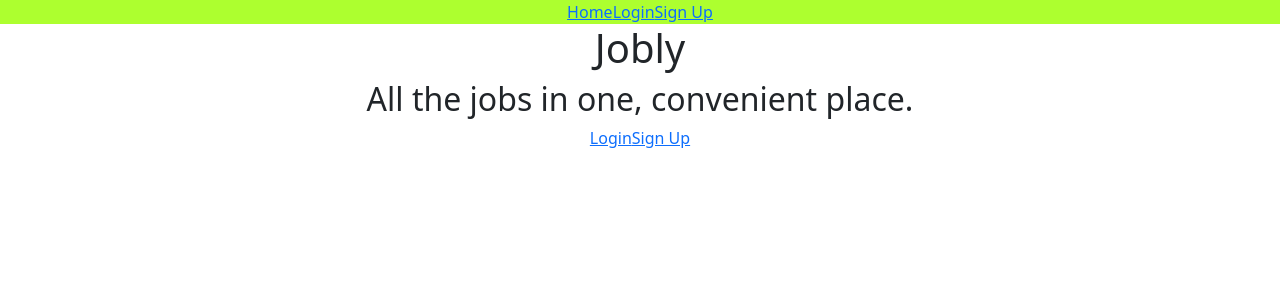
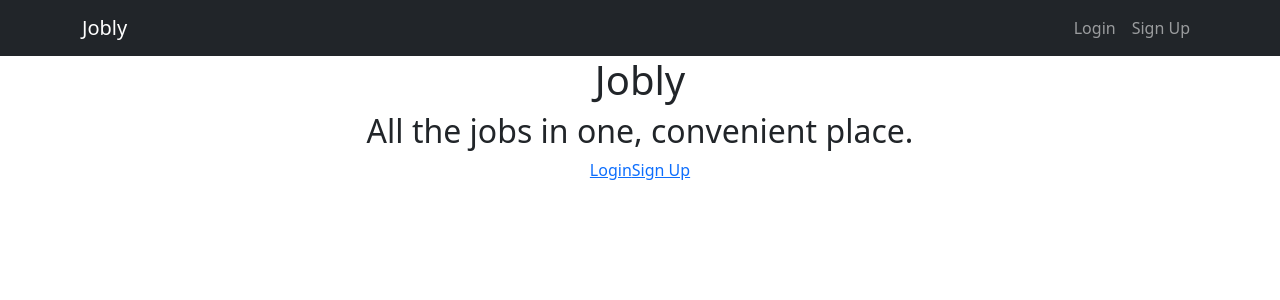
Before and after one commit to ChuckTheWebster/jobly-frontend, a React (Create React App) app: page / in a window 1280 px wide. Shown: the top 300 px of the page. Built offline with nearby package versions, Linux system fonts and the light colour scheme; no server answers.

Commit message:
add boostrap react buttons and nav bar

```diff
--- a/src/App.js
+++ b/src/App.js
@@ -1,5 +1,5 @@
 import "./App.css";
-import Nav from "./Nav";
+import JoblyNav from "./JoblyNav";
 import RoutesList from "./RoutesList";
 import { BrowserRouter } from "react-router-dom";
 import JoblyApi from "./helpers/api";
@@ -26,7 +26,7 @@ const LOCALSTORAGE_TOKEN_KEY = "jobly-token";
  *    -isLoggedIn: Boolean for whether a user is logged in
  * -token: user token
  *
- * App -> { Nav, RoutesList }
+ * App -> { JoblyNav, RoutesList }
  */
 
 function App() {
@@ -142,7 +142,7 @@ function App() {
     <div className="App">
       <userContext.Provider value={{ user, saveUserEdit }}>
         <BrowserRouter>
-          <Nav logout={logout} />
+          <JoblyNav logout={logout} />
           <RoutesList signup={signup} login={login} />
         </BrowserRouter>
       </userContext.Provider>
--- /dev/null
+++ b/src/JoblyNav.js
@@ -0,0 +1,75 @@
+import React, { useContext } from "react";
+import { NavLink } from "react-router-dom";
+import "./Nav.css";
+import Button from "react-bootstrap/Button";
+import Container from "react-bootstrap/Container";
+import Nav from "react-bootstrap/Nav";
+import Navbar from "react-bootstrap/Navbar";
+
+import userContext from "./userContext";
+
+/** Renders JoblyNav Bar Component
+ *
+ * Props:
+ * - logout: Function to log user out
+ *
+ * App -> JoblyNav
+ */
+function JoblyNav({ logout }) {
+  const { user } = useContext(userContext);
+
+  return (
+    <Navbar bg="dark" variant="dark">
+      <Container>
+        <Navbar.Brand href="/">Jobly</Navbar.Brand>
+        <Nav className="ms-auto">
+          {!user.isLoggedIn && (
+            <>
+              <Nav.Link href="/login">Login</Nav.Link>
+              <Nav.Link href="/signup">Sign Up</Nav.Link>
+            </>
+          )}
+
+          {user.isLoggedIn && (
+            <>
+              <Nav.Link href="/companies">Companies</Nav.Link>
+              <Nav.Link href="/jobs">Jobs</Nav.Link>
+              <Nav.Link href="/profile">Profile</Nav.Link>
+              <Button
+                onClick={logout}
+                variant="success"
+              >{`Logout: ${user.data.username} (${user.data.firstName})`}</Button>
+            </>
+          )}
+        </Nav>
+      </Container>
+    </Navbar>
+  );
+
+  // return (
+  //   <div className="Nav">
+  //     <Nav.Link href="/">Home</Nav.Link>
+
+  //     {!user.isLoggedIn && (
+  //       <>
+  //         <Nav.Link href="/login">Login</Nav.Link>
+  //         <Nav.Link href="/signup">Sign Up</Nav.Link>
+  //       </>
+  //     )}
+
+  //     {user.isLoggedIn && (
+  //       <>
+  //         <Nav.Link href="/companies">Companies</Nav.Link>
+  //         <Nav.Link href="/jobs">Jobs</Nav.Link>
+  //         <Nav.Link href="/profile">Profile</Nav.Link>
+  //         <Button
+  //           onClick={logout}
+  //           variant="success"
+  //         >{`Logout: ${user.data.username} (${user.data.firstName})`}</Button>
+  //       </>
+  //     )}
+  //   </div>
+  // );
+}
+
+export default JoblyNav;
--- a/src/Nav.js
+++ /dev/null
@@ -1,41 +0,0 @@
-import React, { useContext } from 'react';
-import { NavLink } from 'react-router-dom';
-import './Nav.css';
-
-import userContext from './userContext';
-
-/** Renders Nav Bar Component
- *
- * Props:
- * - logout: Function to log user out
- *
- * App -> Nav
- */
-function Nav({ logout }) {
-  const { user } = useContext(userContext);
-
-  return (
-    <div className='Nav'>
-      <NavLink to="/">Home</NavLink>
-
-      { !user.isLoggedIn &&
-        <>
-          <NavLink to="/login">Login</NavLink>
-          <NavLink to="/signup">Sign Up</NavLink>
-        </>
-      }
-
-      { user.isLoggedIn &&
-        <>
-          <NavLink to="/companies">Companies</NavLink>
-          <NavLink to="/jobs">Jobs</NavLink>
-          <NavLink to="/profile">Profile</NavLink>
-          <button onClick={logout}>{`Logout: ${user.data.username} (${user.data.firstName})`}</button>
-        </>
-      }
-
-    </div>
-  );
-}
-
-export default Nav;
--- a/src/ProfilePage.js
+++ b/src/ProfilePage.js
@@ -1,6 +1,7 @@
 import React, { useContext, useState } from 'react';
 import MessageList from './MessageList';
 import userContext from './userContext';
+import Button from 'react-bootstrap/Button';
 
 /** User profile page with edit form
  *
@@ -95,7 +96,7 @@ function ProfilePage() {
           />
         </div>
 
-        <button>Edit User</button>
+        <Button variant="success" type="submit">Edit User</Button>
       </form>
       <MessageList messages={formData.messages} />
     </div>
--- a/src/UserForm.js
+++ b/src/UserForm.js
@@ -1,5 +1,6 @@
 import React, { useState } from "react";
 import MessageList from "./MessageList";
+import Button from 'react-bootstrap/Button';
 
 /** Form with customizable prompts and submit.
  *
@@ -36,6 +37,7 @@ function UserForm({ prompts, submit }) {
   /** Call parent function and clear form. */
   async function handleSubmit(evt) {
     evt.preventDefault();
+    console.log("in handleSubmit")
     const errors = generateInputErrors(); // [errors, ...] []
 
     // Check for input errors (i.e. empty input)
@@ -85,7 +87,12 @@ function UserForm({ prompts, submit }) {
             />
           </div>
         ))}
-        <button>Submit</button>
+
+
+      <Button variant="success" type="submit">Submit</Button>
+
+
+
       </form>
 
       <MessageList messages={formData.messages}/>
```
